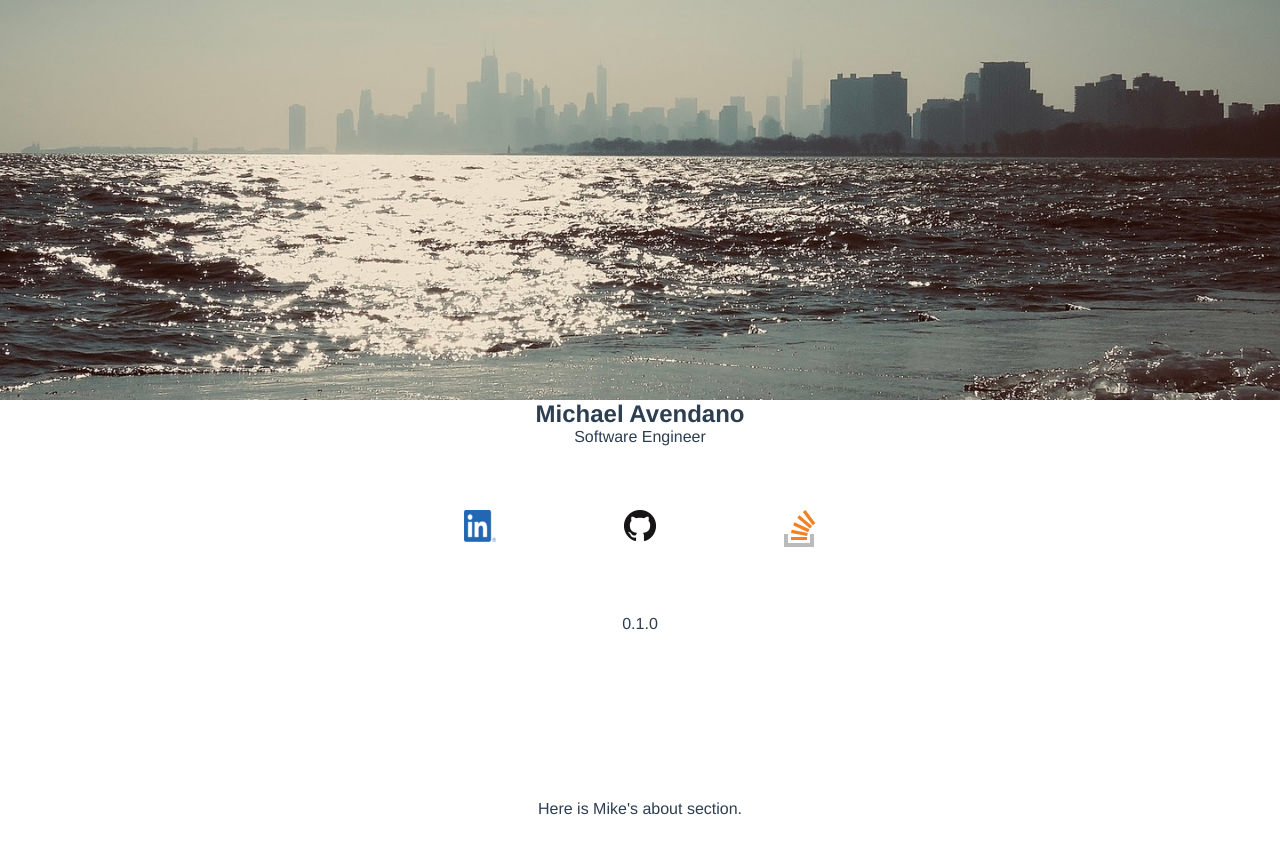
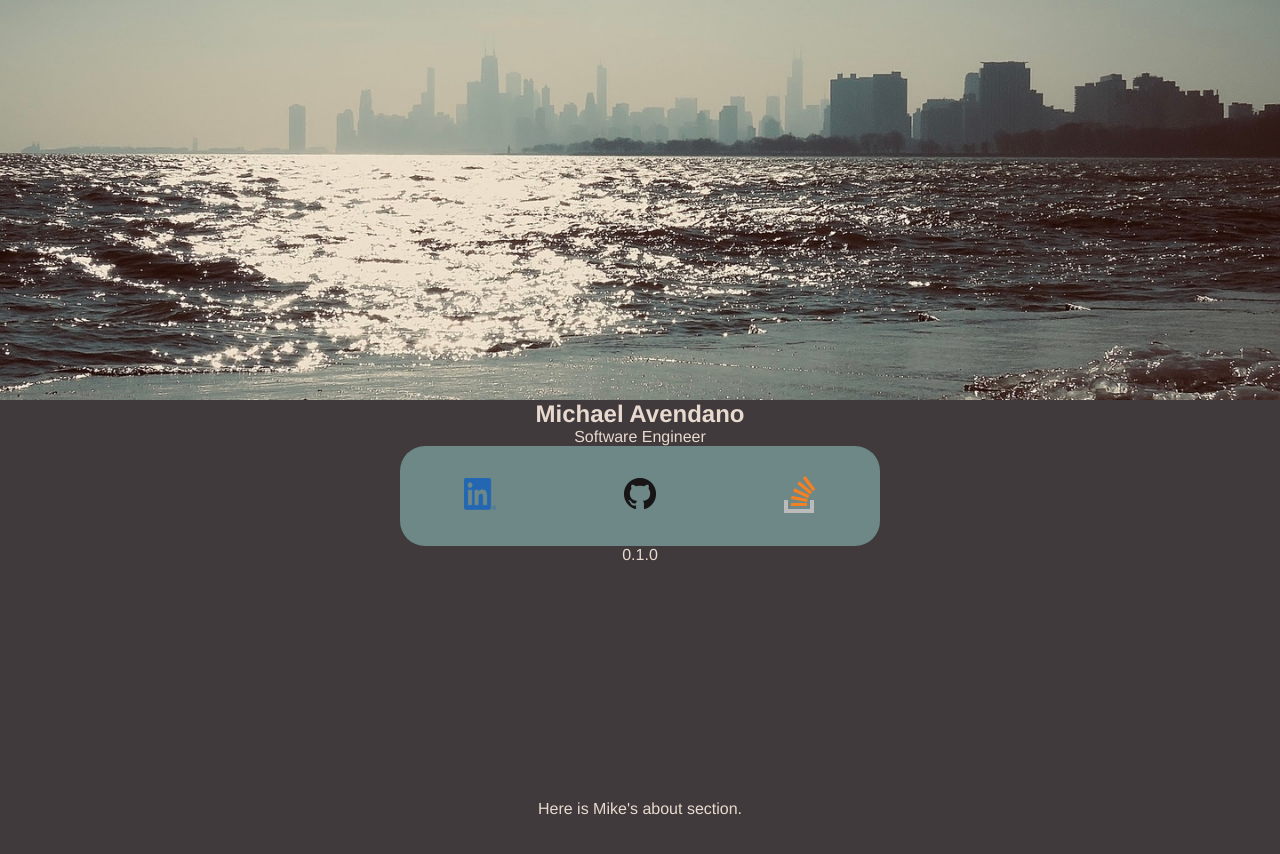
Before and after one commit to avenmia/PersonalWebsite, a Vue app: page / in a window 1280 px wide. Shown: the top 854 px of the page. Built offline with nearby package versions, Linux system fonts and the light colour scheme.

Commit message:
Adding initial color

```diff
--- a/src/App.vue
+++ b/src/App.vue
@@ -43,11 +43,12 @@ export default defineComponent({
 }
 
 #app {
+    background-color: #403A3C;
     font-family: Avenir, Helvetica, Arial, sans-serif;
     -webkit-font-smoothing: antialiased;
     -moz-osx-font-smoothing: grayscale;
     text-align: center;
-    color: #2c3e50;
+    color: #E9DACF;
 }
 
 #nav {
--- a/src/components/sections/HomeSection.vue
+++ b/src/components/sections/HomeSection.vue
@@ -72,5 +72,15 @@ a {
 
 .links {
   display: inline-flex;
+  background-color: #6D8886;
+  height: 100px;
+  border-radius: 25px;
+  justify-content: center;
+  align-items: center;
+}
+
+.links:nth-child()
+{
+  position: fixed;
 }
 </style>
```
